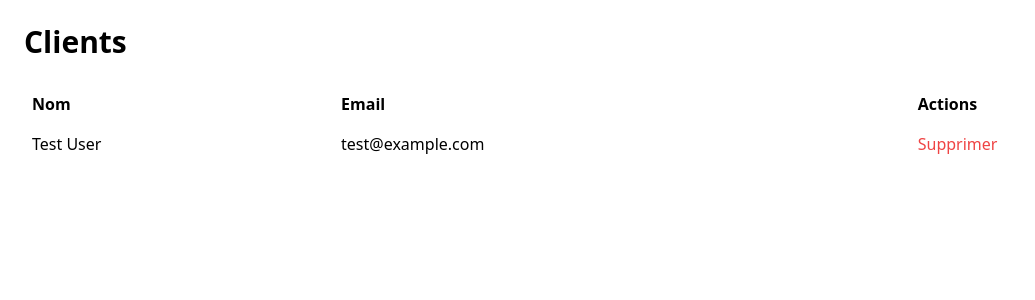
After one commit to killianx45/CoNest, a Laravel app: page /clients in a window 1280 px wide. The commit adds this page. Shown: the top 300 px of the page, without its empty margins (0-1035 px from the left). Run offline with Laravel 12, Linux system fonts and the light colour scheme; a user stored in the database is signed in; data comes from the database, SQL or seed files in the repository; style sheets or scripts are compiled from the project's sources; parts of the project's set-up code (start-up, migrations or seed data) failed here and were passed over; some libraries are stand-ins or nearby versions.

Commit message:
Ajout de la gestion des clients dans ClientController : implémentation des méthodes index pour afficher tous les clients et destroy pour supprimer un client. Mise à jour des routes pour inclure la ressource clients et ajout d'un lien dans la navigation. Refactorisation de la classe Client pour étendre le modèle Eloquent.

```diff
--- a/server/app/Http/Controllers/ClientController.php
+++ b/server/app/Http/Controllers/ClientController.php
@@ -2,9 +2,12 @@
 
 namespace App\Http\Controllers;
 
+use App\Models\Client;
 use App\Models\Commande;
+use App\Models\User;
 use Illuminate\Support\Facades\Auth;
 use Illuminate\View\View;
+use Illuminate\Http\RedirectResponse;
 
 class ClientController extends Controller
 {
@@ -12,6 +15,20 @@ class ClientController extends Controller
      * Display the client dashboard with their reservations.
      */
     public function index(): View
+    {
+        $clients = User::all();
+
+        return view('clients.index', compact('clients'));
+    }
+
+    public function destroy(string $id): RedirectResponse
+    {
+        $client = User::findOrFail($id);
+        $client->delete();
+        return redirect()->route('clients.index')->with('success', 'Client supprimé avec succès');
+    }
+
+    public function dashboard(): View
     {
         $commandes = Commande::with('produits')->where('id_user', Auth::id())->get();
         $date_reservation = null;
--- a/server/app/Models/Client.php
+++ b/server/app/Models/Client.php
@@ -5,6 +5,7 @@ namespace App\Models;
 use ApiPlatform\Metadata\ApiResource;
 use ApiPlatform\Metadata\Post;
 use App\Http\Controllers\AuthController;
+use Illuminate\Database\Eloquent\Model;
 
 #[ApiResource(
     operations: [
@@ -18,7 +19,7 @@ use App\Http\Controllers\AuthController;
         )
     ]
 )]
-class Client
+class Client extends Model
 {
     public string $email;
     public string $password;
--- /dev/null
+++ b/server/resources/views/clients/index.blade.php
@@ -0,0 +1,33 @@
+@extends('template')
+
+@section('title', 'Clients')
+
+@section('content')
+<div class="p-6 bg-white rounded-lg">
+  <h1 class="mb-6 text-3xl font-bold text-black">Clients</h1>
+  <table class="w-full">
+    <thead>
+      <tr>
+        <th class="p-2 text-left">Nom</th>
+        <th class="p-2 text-left">Email</th>
+        <th class="p-2 text-left">Actions</th>
+      </tr>
+    </thead>
+    <tbody>
+      @foreach ($clients as $client)
+      <tr>
+        <td class="p-2">{{ $client->name }}</td>
+        <td class="p-2">{{ $client->email }}</td>
+        <td class="p-2">
+          <form action="{{ route('clients.destroy', $client->id) }}" method="POST">
+            @csrf
+            @method('DELETE')
+            <button type="submit" class="text-red-500">Supprimer</button>
+          </form>
+        </td>
+      </tr>
+      @endforeach
+    </tbody>
+  </table>
+</div>
+@endsection
--- a/server/resources/views/layouts/navigation.blade.php
+++ b/server/resources/views/layouts/navigation.blade.php
@@ -29,6 +29,11 @@
                 <div class="hidden space-x-8 sm:-my-px sm:ms-10 sm:flex">
                     <x-nav-link :href="route('categories.index')" :active="request()->routeIs('categories.index')">
                         {{ __('Categories') }}
+                    </x-nav-link>
+                </div>
+                <div class="hidden space-x-8 sm:-my-px sm:ms-10 sm:flex">
+                    <x-nav-link :href="route('clients.index')" :active="request()->routeIs('clients.index')">
+                        {{ __('Clients') }}
                     </x-nav-link>
                 </div>
             </div>
--- a/server/routes/web.php
+++ b/server/routes/web.php
@@ -13,7 +13,8 @@ Route::get('/', function () {
 });
 
 Route::middleware(['auth', 'verified'])->group(function () {
-    Route::get('/dashboard', [ClientController::class, 'index'])->name('dashboard');
+    Route::get('/dashboard', [ClientController::class, 'dashboard'])->name('dashboard');
+
 
     Route::get('/profile', [ProfileController::class, 'edit'])->name('profile.edit');
     Route::patch('/profile', [ProfileController::class, 'update'])->name('profile.update');
@@ -39,6 +40,7 @@ Route::middleware(['auth', 'role:ROLE_LOUEUR,ROLE_ADMIN'])->group(function () {
 
 Route::middleware(['auth', 'role:ROLE_ADMIN'])->group(function () {
     Route::resource('categories', CategoryController::class);
+    Route::resource('clients', ClientController::class);
 });
 
 
```
